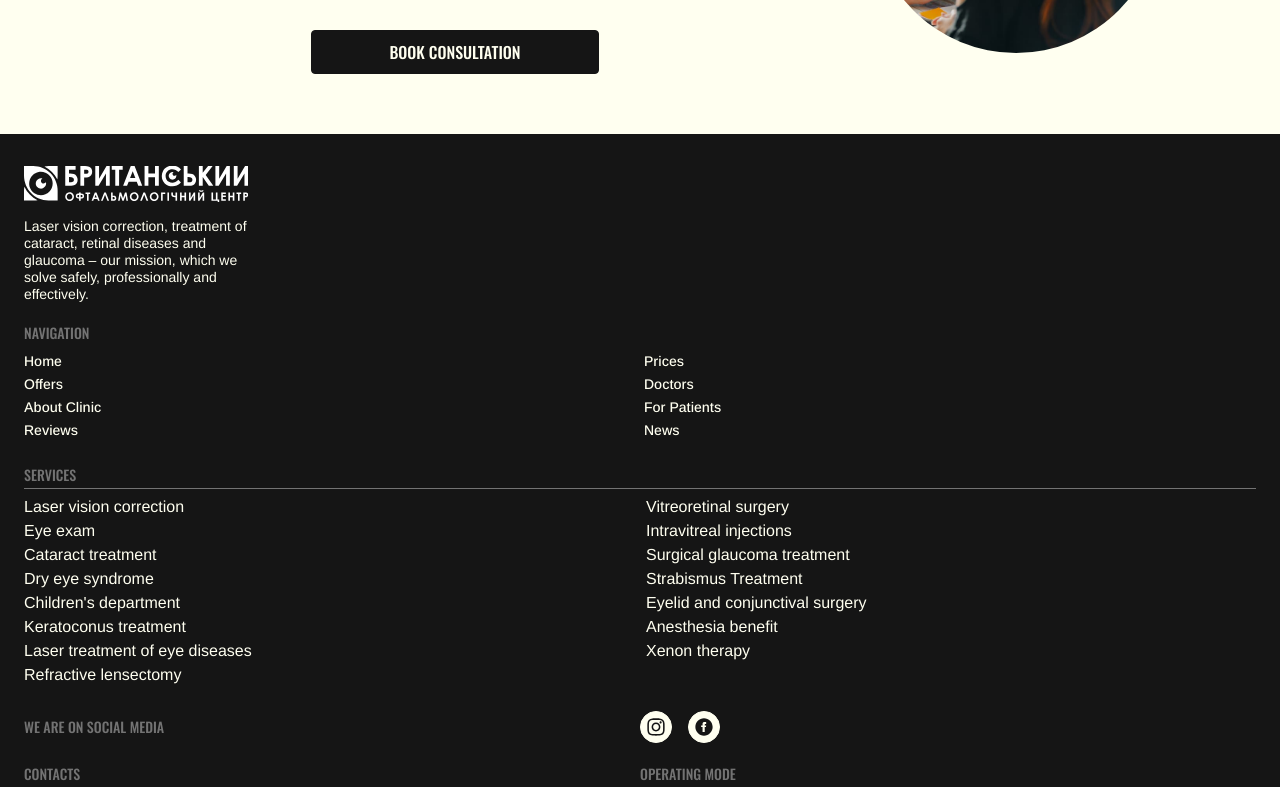
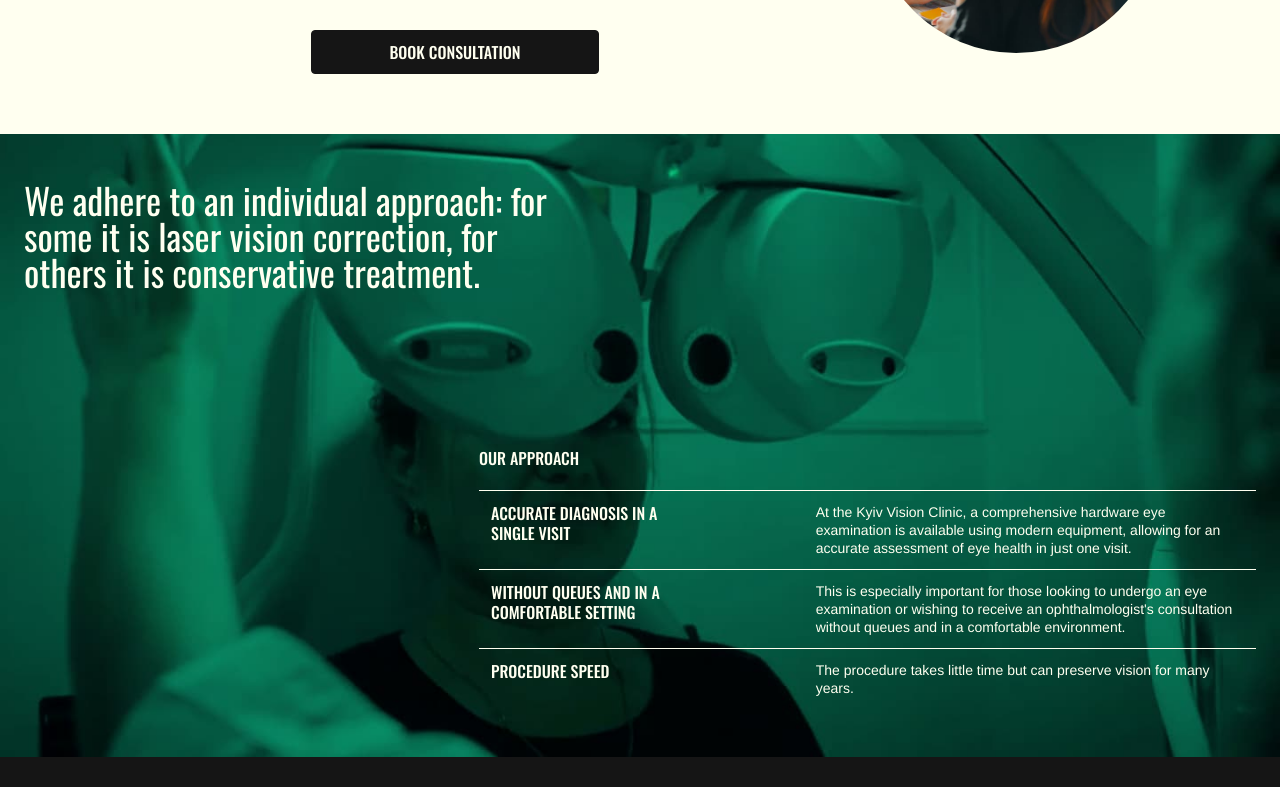
Before and after one commit to IrynaTrynkal/british_eyes, a Next.js app: page /en in a window 1280 px wide. Shown: the part 1760-2547 px from the top of the page. Built offline with nearby package versions, Linux system fonts and the light colour scheme.

Commit message:
Created Approach section

```diff
--- a/messages/en.json
+++ b/messages/en.json
@@ -27,7 +27,9 @@
         "choiceTitle": "Choosing an eye clinic is important for everyone",
         "choiceText1": "Many people don’t realize how important it is to have good vision. Usually, this only becomes clear once they face vision problems or deterioration themselves.",
         "choiceText2": "Vision issues can appear at any age, so it’s crucial to see a specialist as soon as the first symptoms occur.",
-        "choiceGreen": "If you’ve been planning to undergo a full examination, now is the perfect time."
+        "choiceGreen": "If you’ve been planning to undergo a full examination, now is the perfect time.",
+        "approachTitle": "We adhere to an individual approach: for some it is laser vision correction, for others it is conservative treatment.",
+        "approachSubtitle": "our approach"
     },
     "Menu": {
         "onlineButtonMob": "online booking",
--- a/messages/ru.json
+++ b/messages/ru.json
@@ -27,7 +27,9 @@
         "choiceTitle": "Выбор глазной клиники важен для каждого человека",
         "choiceText1": "Многие люди не задумываются о том, насколько важно иметь хорошее зрение. Чаще всего это становится очевидным только тогда, когда они сами сталкиваются с проблемами и ухудшением зрения.",
         "choiceText2": "Проблемы со зрением могут возникнуть в любом возрасте, поэтому при первых симптомах важно сразу обратиться к специалисту.",
-        "choiceGreen": "Если вы давно планируете пройти полноценное обследование, сейчас — идеальный момент."
+        "choiceGreen": "Если вы давно планируете пройти полноценное обследование, сейчас — идеальный момент.",
+        "approachTitle": "Мы придерживаемся индивидуального подхода: для одних это лазерная коррекция зрения, для других консервативное лечение",
+        "approachSubtitle": "наш подход"
     },
     "Menu": {
         "onlineButtonMob": "онлайн запись",
--- a/messages/uk.json
+++ b/messages/uk.json
@@ -27,7 +27,9 @@
         "choiceTitle": "Вибір очної клініки важливий для кожної людини",
         "choiceText1": "Багато людей не замислюються, наскільки важливо мати гарний зір. В основному це відбувається доти, доки самі не стикаються з проблемами та погіршенням зору. ",
         "choiceText2": "Проблеми із зором можуть виникнути у будь-якому віці, тому при появі перших симптомів важливо одразу звернутися до фахівця.",
-        "choiceGreen": "Якщо ви давно плануєте пройти повноцінне обстеження, зараз є ідеальним моментом."
+        "choiceGreen": "Якщо ви давно плануєте пройти повноцінне обстеження, зараз є ідеальним моментом.",
+        "approachTitle": "Ми дотримуємося індивідуального підходу: для одних це лазерна корекція зору, для інших консервативне лікування",
+        "approachSubtitle": "наш підхід"
     },
     "Menu": {
         "onlineButtonMob": "онлайн запис",
--- a/src/app/[locale]/globals.css
+++ b/src/app/[locale]/globals.css
@@ -74,6 +74,9 @@ a {
 .title-section {
     @apply font-oswald tab:text-4xl pc:text-5xl text-[28px] leading-none text-black;
 }
+.title-section-ivory {
+    @apply font-oswald tab:text-4xl pc:text-5xl text-ivory text-[28px] leading-none;
+}
 
 .green-gradient {
     background: linear-gradient(
--- a/src/app/[locale]/page.tsx
+++ b/src/app/[locale]/page.tsx
@@ -1,4 +1,5 @@
 import { Advantages } from "@/components/main/advantages/Advantages";
+import { Approach } from "@/components/main/approach/Approach";
 import { Choice } from "@/components/main/choice/Choice";
 import { HeroMain } from "@/components/main/hero/HeroMain";
 
@@ -8,6 +9,7 @@ export default function Home() {
             <HeroMain />
             <Advantages />
             <Choice />
+            <Approach />
         </>
     );
 }
--- /dev/null
+++ b/src/components/assets/approachData.ts
@@ -0,0 +1,50 @@
+type ApproachProps = {
+    uk: { title: string; text: string };
+    ru: { title: string; text: string };
+    en: { title: string; text: string };
+};
+
+export const approachList: ApproachProps[] = [
+    {
+        uk: {
+            title: "точність діагнозу за одне відвідування",
+            text: "У клініці зору Києва доступна комплексна апаратна перевірка зору із використанням сучасної техніки, яка дозволяє точно визначити стан очей за одне відвідування.",
+        },
+        ru: {
+            title: "точность диагноза за одно посещение",
+            text: "В клинике зрения Киева доступна комплексная аппаратная проверка зрения с использованием современного оборудования, которая позволяет точно определить состояние глаз за одно посещение.",
+        },
+        en: {
+            title: "accurate diagnosis in a single visit",
+            text: "At the Kyiv Vision Clinic, a comprehensive hardware eye examination is available using modern equipment, allowing for an accurate assessment of eye health in just one visit.",
+        },
+    },
+    {
+        uk: {
+            title: "без черг і в комфортній обстановці",
+            text: "Це особливо важливо для тих, хто шукає де пройти обстеження в окуліста, або хоче отримати консультацію окуліста без черг і в комфортній обстановці.",
+        },
+        ru: {
+            title: "без очередей и в комфортной обстановке",
+            text: "Это особенно важно для тех, кто ищет, где пройти обследование у окулиста, или хочет получить консультацию без очередей и в комфортной обстановке.",
+        },
+        en: {
+            title: "without queues and in a comfortable setting",
+            text: "This is especially important for those looking to undergo an eye examination or wishing to receive an ophthalmologist's consultation without queues and in a comfortable environment.",
+        },
+    },
+    {
+        uk: {
+            title: "швидкість процедури",
+            text: "Процедура займає трохи часу, але може врятувати зір довгі роки.",
+        },
+        ru: {
+            title: "скорость процедуры",
+            text: "Процедура занимает немного времени, но может сохранить зрение на долгие годы.",
+        },
+        en: {
+            title: "procedure speed",
+            text: "The procedure takes little time but can preserve vision for many years.",
+        },
+    },
+];
--- /dev/null
+++ b/src/components/main/approach/Approach.tsx
@@ -0,0 +1,40 @@
+import { useLocale, useTranslations } from "next-intl";
+
+import { approachList } from "@/components/assets/approachData";
+import { LocaleType } from "@/types/LocaleType";
+
+export const Approach = () => {
+    const t = useTranslations("HomePage");
+    const locale = useLocale();
+    return (
+        <section className="text-ivory tab:py-12 bg-[url(/images/approach.jpg)] bg-cover bg-center bg-no-repeat py-6">
+            <div className="content">
+                <h2 className="title-section-ivory tab:max-w-[560px] tab:mb-40 mb-[100px] max-w-[440px]">
+                    {t("approachTitle")}
+                </h2>
+                <div className="mr-0 ml-auto max-w-[777px]">
+                    <h3 className="font-oswald pc:text-xl tab:text-base pc:leading-6 mb-6 text-sm leading-none font-medium uppercase">
+                        {t("approachSubtitle")}
+                    </h3>
+                    <ul>
+                        {approachList.map(item => (
+                            <li
+                                key={item.en.title}
+                                className="tab:flex tab:gap-4 border-t p-3"
+                            >
+                                <div className="tab:w-[41%]">
+                                    <h4 className="tab:mb-0 tab:text-base pc:leading-6 tab:leading-5 pc:text-xl font-oswald tab:max-w-[200px] pc:max-w-[300px] mb-3 w-60 text-sm leading-4 font-medium uppercase">
+                                        {item[locale as LocaleType].title}
+                                    </h4>
+                                </div>
+                                <p className="tab:w-[56%] pc:text-lg pc:leading-6 text-sm leading-[18px]">
+                                    {item[locale as LocaleType].text}
+                                </p>
+                            </li>
+                        ))}
+                    </ul>
+                </div>
+            </div>
+        </section>
+    );
+};
```
Also changed, not shown: public/images/approach.jpg (added).
